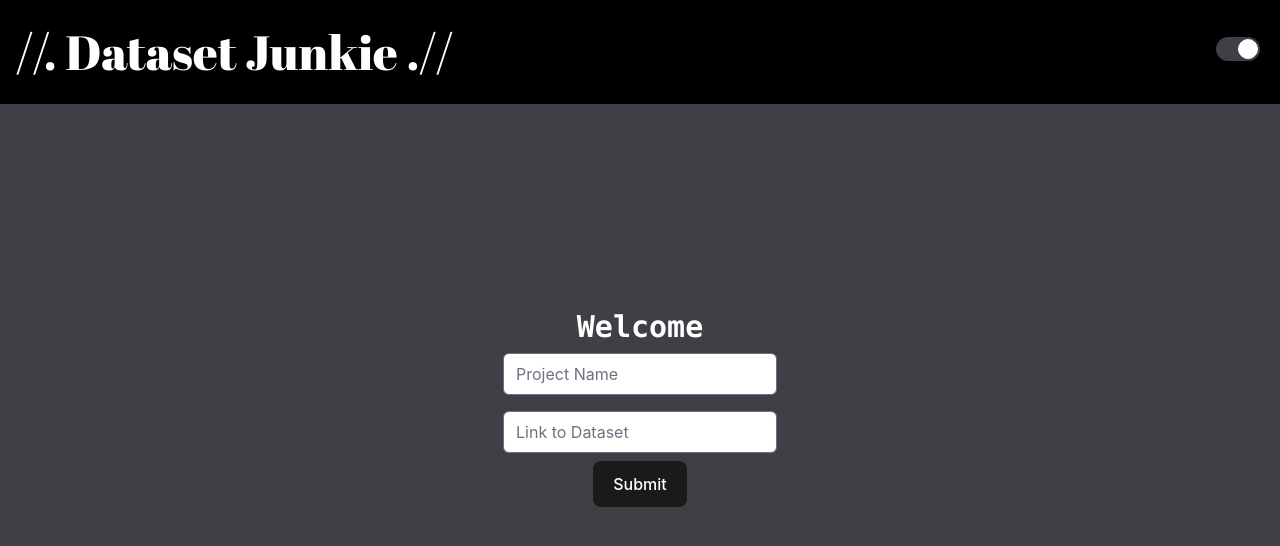
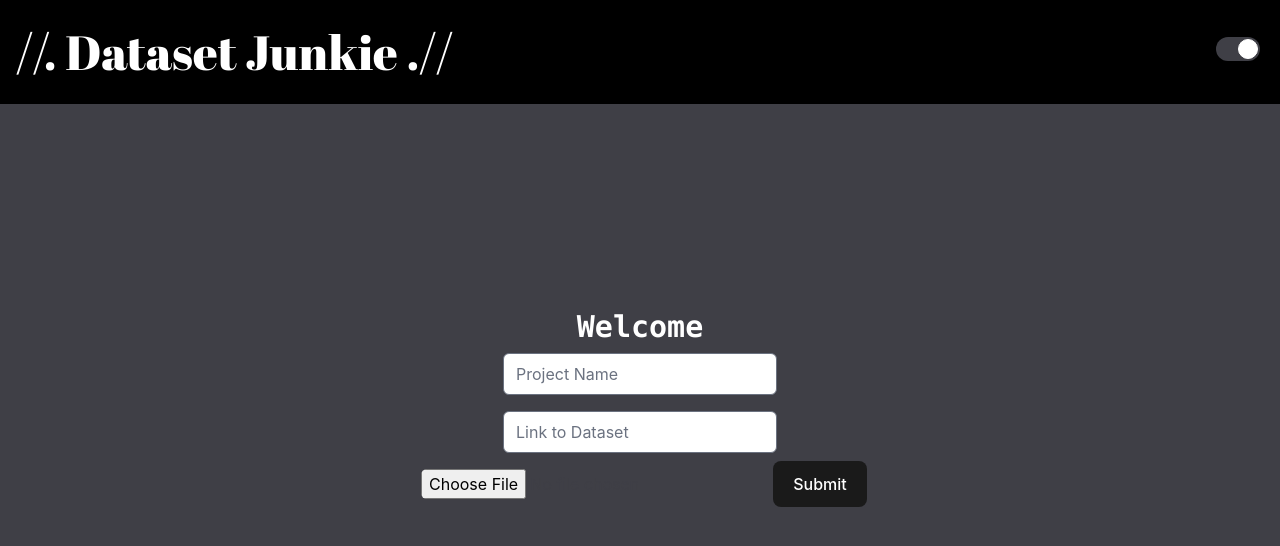
Before and after one commit to PrateekTh/data-3D, a React (Vite) app in the folder Context-Theme/: page / in a window 1280 px wide. Shown: the top 546 px of the page. Built offline with nearby package versions, Linux system fonts and the light colour scheme.

Commit message:
Added Serverless File Upload

```diff
--- a/Context-Theme/src/components/Card.jsx
+++ b/Context-Theme/src/components/Card.jsx
@@ -26,9 +26,8 @@ function Controller({dataset, setViewportData, plotType}){
 }
 
 //To Add: More User Customizability and Control
-export default function Card() {
+export default function Card({file}) {
 
-    const filename = "Pokemon.csv";
     const {user, dataset, setDataset} = useContext(UserContext);
     const [data, setData] = useState();
     const [selectedPoint, setSelectedPoint] = useState(null);
@@ -38,7 +37,7 @@ export default function Card() {
 	const onSelectPoint = (point) => {setSelectedPoint(point)};
 
     useEffect(() => {
-        dfd.readCSV("/" + filename).then((dataset) => setDataset(dataset));
+        dfd.readCSV(file).then((dataset) => setDataset(dataset));
     }, []);
 
     // setting columns for data (to be done via components)
@@ -89,7 +88,7 @@ export default function Card() {
                             {user.username}
                         </span>
                     </div>
-                    <span className="basis-1/5 align-middle inputLabel text-xl font-bold">Plot Type </span>
+                    <span className="basis-1/6 align-middle inputLabel text-xl font-bold">Plot Type </span>
                     <select name="val" className="text-zinc-800 rounded-md mb-2 bg-inherit dark:text-white font-mono" onChange={(e)=>setPlotType(e.target.value)}>
                         <option value="" className="text-black"> Please Select</option>
                         <option value="scatter" className="text-black"> Scatter</option>
--- a/Context-Theme/src/components/Login.jsx
+++ b/Context-Theme/src/components/Login.jsx
@@ -1,11 +1,22 @@
 import React, { useState, useContext } from 'react';
 import UserContext from '../context/UserContext';
 
-function Login(){
+function Login({setFile}){
     const [username, setUsername] = useState('');
     const [password, setPassword] = useState('');
+    const {setUser} = useContext(UserContext);
 
-    const {setUser} = useContext(UserContext);
+    const handleFileChange = (e) => {
+
+        console.log(e.target.files[0]);
+        setFile(e.target.files[0]);
+
+        const fileReader = new FileReader();
+        fileReader.readAsText(e.target.files[0], "UTF-8");
+        fileReader.onload = e => {
+            console.log("e.target.result", e.target.result);
+        };
+    }
 
     const handleSubmit = (e) => {
         e.preventDefault();
@@ -28,6 +39,11 @@ function Login(){
             onChange={(e) => {setPassword(e.target.value)}}
             placeholder='Link to Dataset'/> <br/>
 
+            <input className='rounded-md m-2 dark:text-zinc-700'
+            type='file'
+            onChange={handleFileChange}
+            />
+
             <button onClick={handleSubmit} className='text-white'>Submit</button>
         </div>
     )
--- a/Context-Theme/src/components/Profile.jsx
+++ b/Context-Theme/src/components/Profile.jsx
@@ -1,17 +1,19 @@
-import React, {useContext} from 'react'
+import React, {useContext, useState} from 'react'
 import UserContext from '../context/UserContext'
 import Card from './Card'
 import Login from './Login'
 
 function Profile() {
     const {user} = useContext(UserContext)
+    const [file, setFile] = useState([]);
 
-    if (!user) return <div><Login/></div>
+    if (!user) return <div><Login setFile={setFile}/></div>
 
     return (
     <>
         <div className='p-2'>
-            <Card />
+            {console.log(file)}
+            <Card file={file}/>
         </div>
     </>)
 }
--- a/Context-Theme/src/components/ScatterController.jsx
+++ b/Context-Theme/src/components/ScatterController.jsx
@@ -10,7 +10,6 @@ function ScatterController({dataset, setViewportData}) {
         const formData = new FormData(form);
 
         const formJson = Object.fromEntries(formData.entries());
-        // console.log(formJson);
 
         //Perform Sanity Checks
         if(formJson.xCol.length)
```
